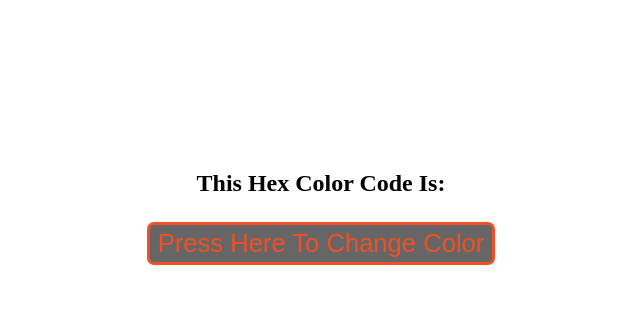
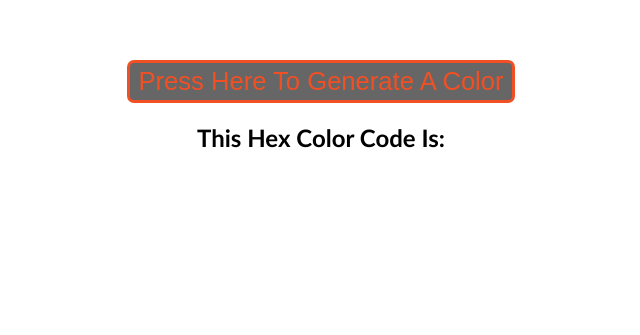
Before and after one commit to kalibir/Change-Background-Hex-Color-Code, a plain HTML site: page Index.html in a window 1280 px wide. Shown: the part 212-547 px from the top of the page, without its empty margins (319-959 px from the left). Drawn offline with Linux system fonts and the light colour scheme.

Commit message:
Improved UI

```diff
--- a/Index.html
+++ b/Index.html
@@ -9,12 +9,15 @@
 </head>
 <body>
 <div class="container">
+
+    <button type="button" class="hexBtn">Press here to generate a color</button>
+
     <h2 class="hexColor">
-        this hex color code is: <span class="hex"></span>
+        this hex color code is: <br><span class="hex"></span>
     </h2>
 
+    <div class="square"></div>
 
-    <button type="button" class="hexBtn">press here to change color</button>
 
 </div>
     <script src="script.js"></script>
--- a/main.css
+++ b/main.css
@@ -3,14 +3,25 @@ body{
     display: flex;
     justify-content: center;
     align-items: center;
+    font-family: calibri;
+
 }
 
 .container{
     text-align: center;
+    display: flex;
+    flex-direction: column;
+    align-items: center;
+
 }
 
 .hexColor{
     text-transform: capitalize;
+}
+
+.square{
+    width: 20vw;
+    height: 20vh;
 }
 
 .hex{
--- a/script.js
+++ b/script.js
@@ -1,7 +1,7 @@
 const hexNumbers = [0,1,3,4,5,6,7,8,9,'A','B','C','D','E','F'];
 
 const hexBtn = document.querySelector('.hexBtn');
-const bodyBcg = document.querySelector('body');
+const newColor = document.querySelector('.square');
 const hex = document.querySelector('.hex');
 
 hexBtn.addEventListener('click', getHex);
@@ -17,6 +17,7 @@ function getHex(){
         hexCol += hexNumbers[random];
     }
 
-    bodyBcg.style.backgroundColor = hexCol;
+    newColor.style.backgroundColor = hexCol;
+    hex.style.color=hexCol;
     hex.innerHTML = hexCol;
 }
```
